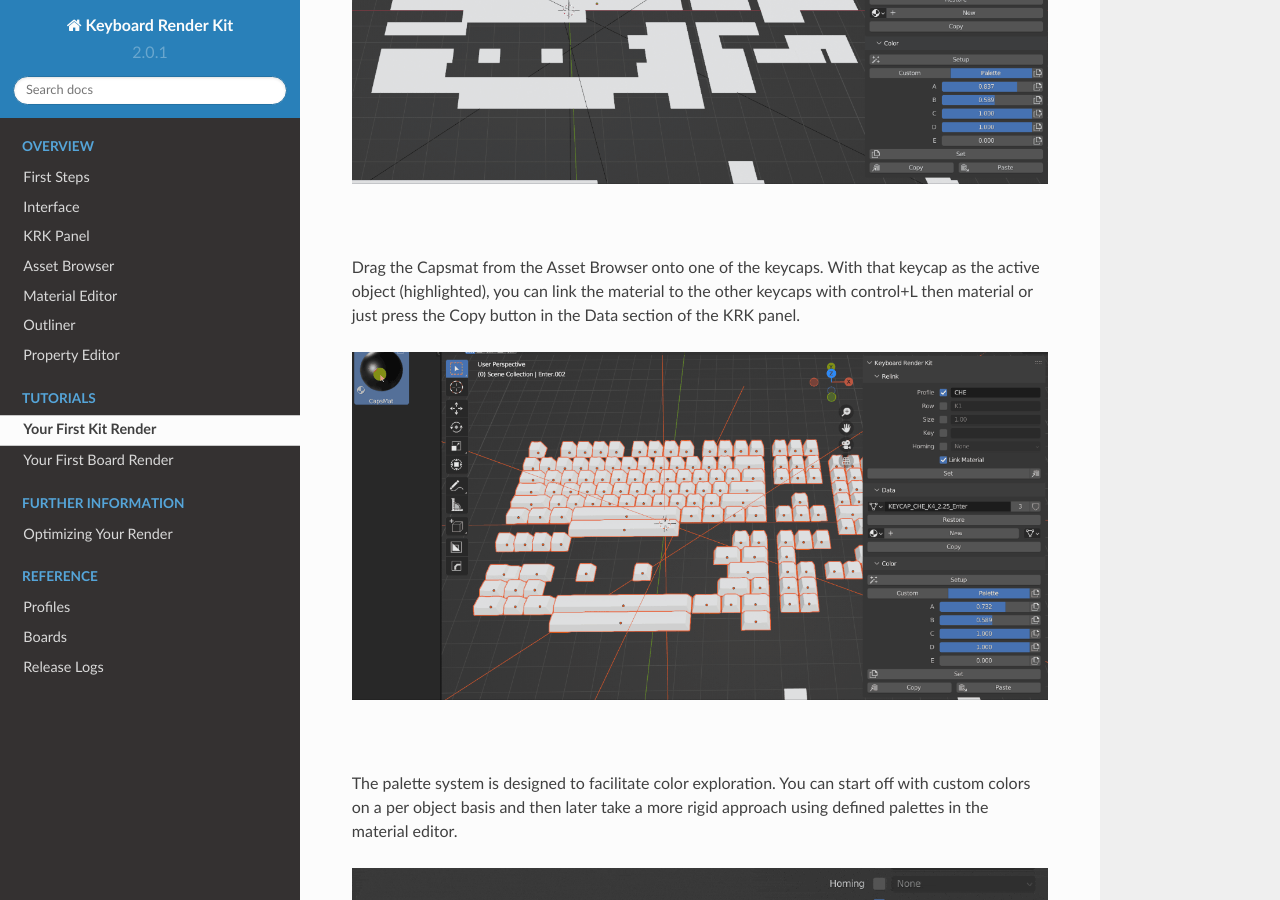
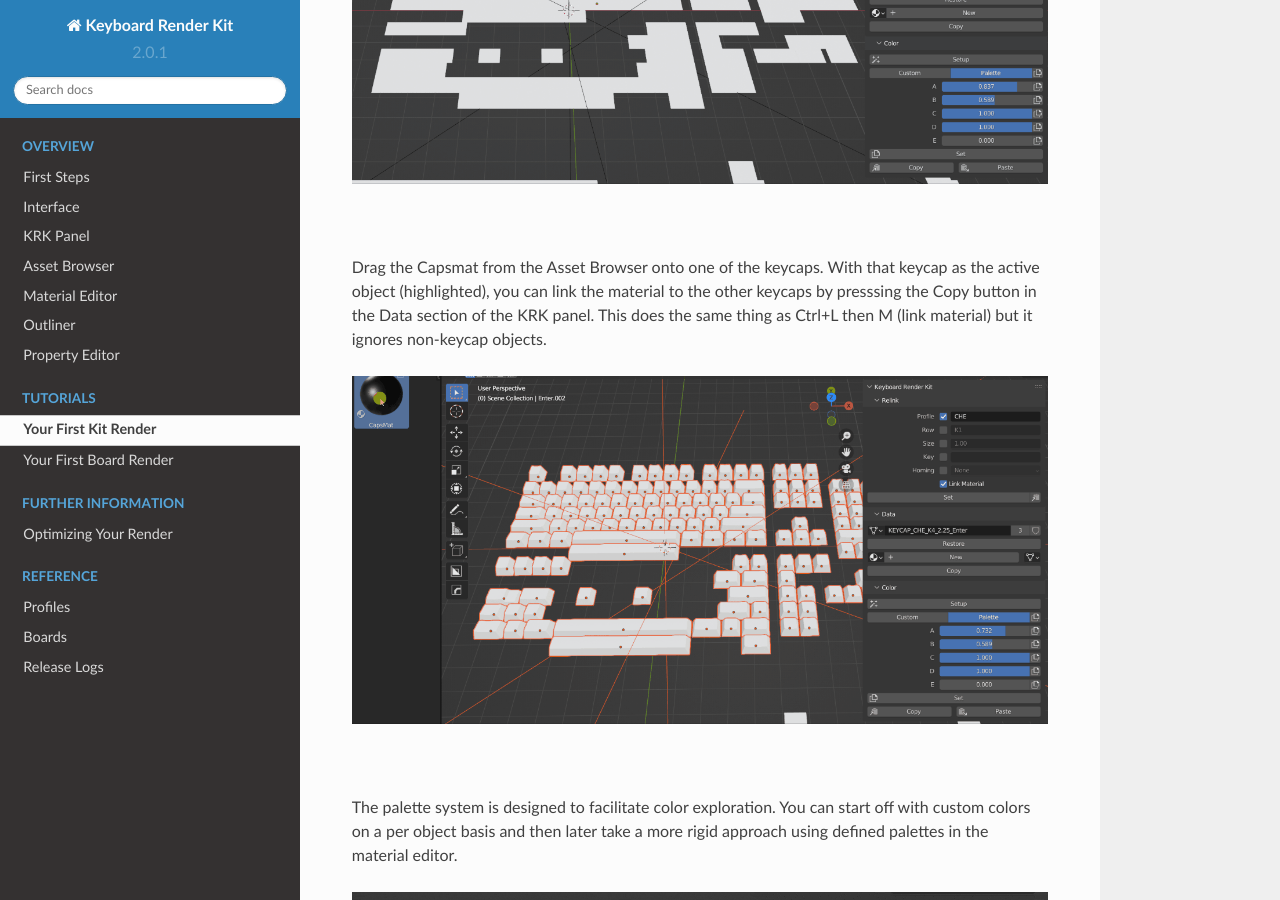
Before and after one commit to imperfectlink/KeyboardRenderKit, a Sphinx documentation site: the page built from docs/source/workflow1.rst, in a window 1280 px wide and 900 px high, scrolled down 966 px. Built offline with Sphinx 7.4.7 and the Read the Docs theme 2.0.0, drawn with Linux system fonts in a browser that asks for light colours.

Commit message:
Update workflow1.rst

```diff
--- a/docs/source/workflow1.rst
+++ b/docs/source/workflow1.rst
@@ -13,7 +13,7 @@ Select the placeholders by dragging a box selection and then press the Set butto
 
 |
 
-Drag the Capsmat from the Asset Browser onto one of the keycaps. With that keycap as the active object (highlighted), you can link the material to the other keycaps with control+L then material or just press the Copy button in the Data section of the KRK panel.
+Drag the Capsmat from the Asset Browser onto one of the keycaps. With that keycap as the active object (highlighted), you can link the material to the other keycaps by presssing the Copy button in the Data section of the KRK panel. This does the same thing as Ctrl+L then M (link material) but it ignores non-keycap objects.
 
 .. image:: img/copymat.gif
 
```
